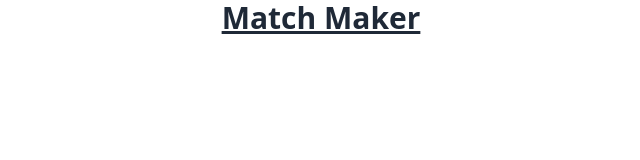
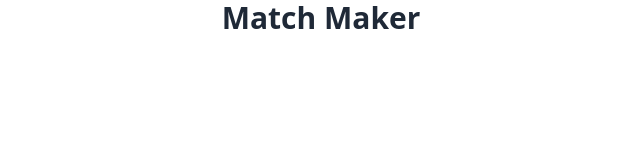
Before and after one commit to mirnatul/match-maker, a React (Vite) app: page / in a window 1280 px wide. Shown: the top 160 px of the page, without its empty margins (319-959 px from the left). Built offline with nearby package versions, Linux system fonts and the light colour scheme.

Commit message:
check github commit

```diff
--- a/src/App.jsx
+++ b/src/App.jsx
@@ -2,7 +2,7 @@
 
   return (
     <>
-      <h1 className="text-3xl font-bold underline text-center">
+      <h1 className="text-3xl font-bold text-center">
         Match Maker
       </h1>
     </>
```
